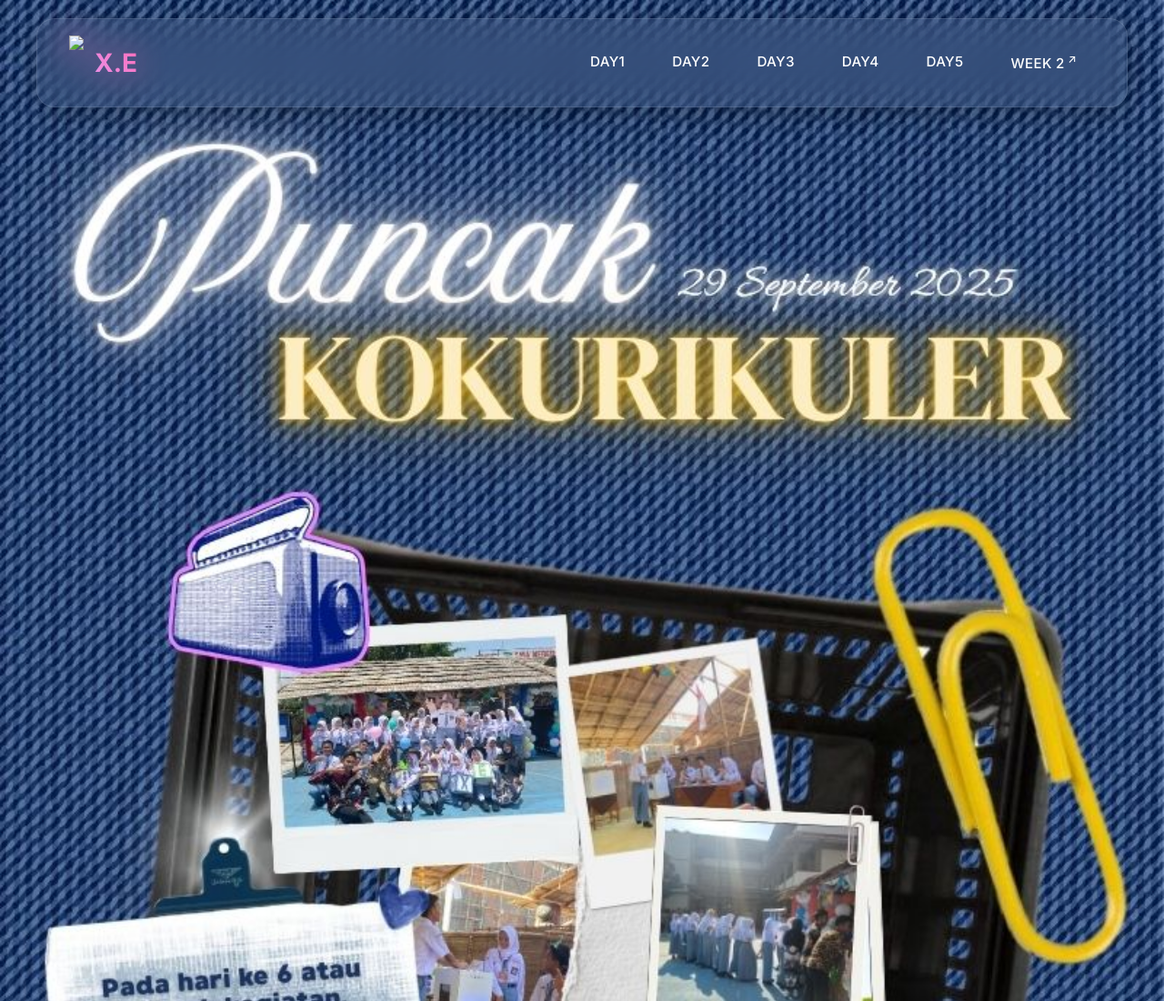
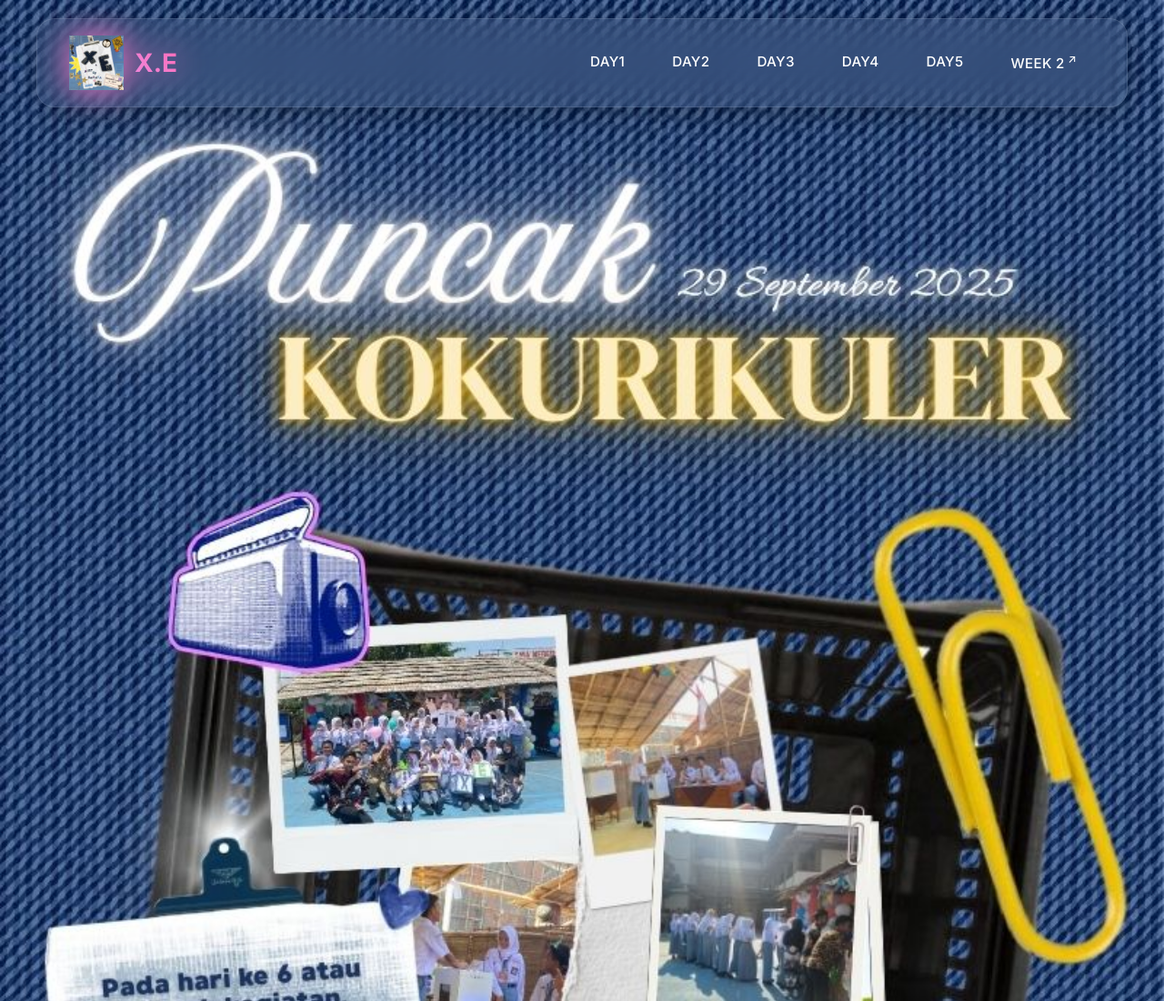
Before and after one commit to a2lintangw-ship-i/xedyota, a plain HTML site: page weektwo.html in a window 1280 px wide. Shown: the top 1100 px of the page at 91% size. Drawn offline with Linux system fonts and the light colour scheme; the site is published under a folder, as on GitHub Pages, so addresses that start at the root find nothing.

Commit message:
Add files via upload

```diff
--- a/weektwo.html
+++ b/weektwo.html
@@ -22,7 +22,7 @@
     <header class="glass">
         <nav>
             <a href="index.html" target="_blanks" class="logo">
-                <img src="/gambar bahan/logo.jpeg" height="60">
+                <img src="gambar bahan/logo.jpeg" height="60">
                 </svg>
                 X.E
             </a>
```
